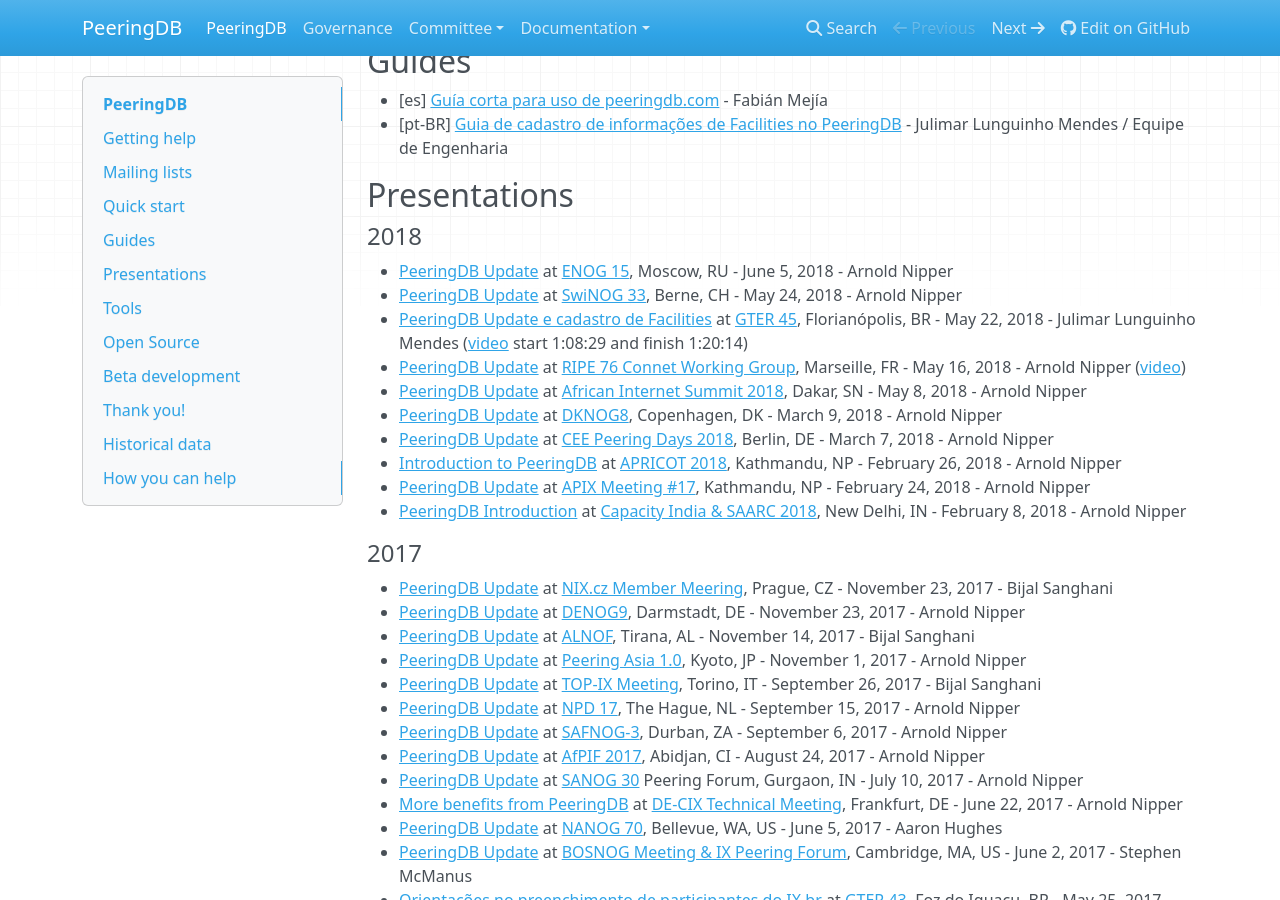
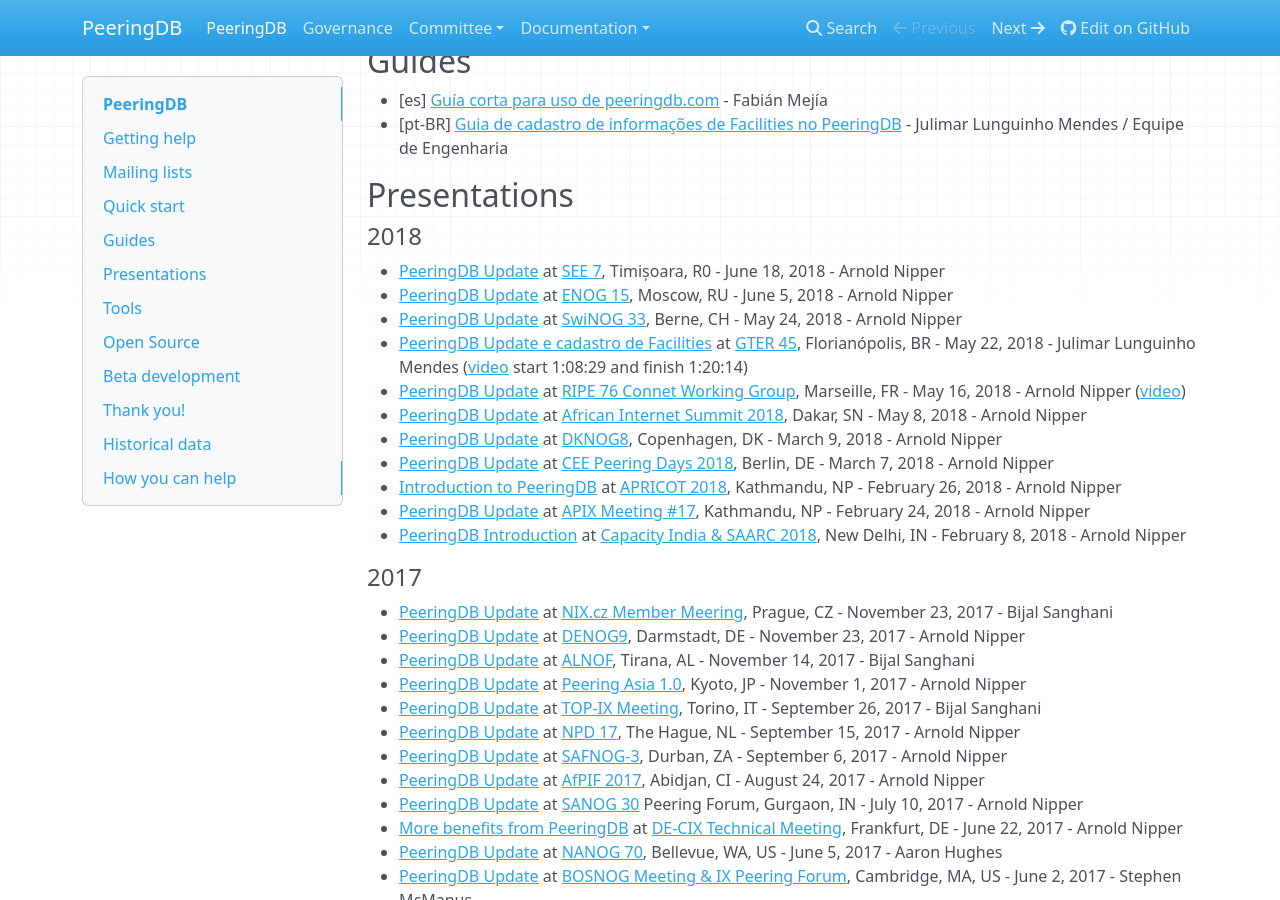
Before and after one commit to peeringdb/docs, an MkDocs documentation site: the page built from docs/index.md, in a window 1280 px wide and 900 px high, scrolled down 1184 px. Built offline with MkDocs 1.6.1, drawn with Linux system fonts in a browser that asks for light colours; nearby versions of some CDN libraries; old or Windows-style settings are respelled for this version of MkDocs.

Commit message:
Added Arnold's SEE 7 presentation.

```diff
--- a/docs/index.md
+++ b/docs/index.md
@@ -52,6 +52,7 @@
 
 #### 2018
 
+- [PeeringDB Update](presentation/20180619-SEE7-Lightning-Nipper.pdf) at [SEE 7](https://www.ripe.net/participate/meetings/regional-meetings/see/see-7), Timișoara, R0 - June 18, 2018 - Arnold Nipper
 - [PeeringDB Update](presentation/20180605-ENOG15-Nipper-V2.pdf) at [ENOG 15](https://www.enog.org/enog-15/programme/agenda/), Moscow, RU - June 5, 2018 - Arnold Nipper
 - [PeeringDB Update](presentation/20180524-SwiNOG-33-Lightning-Nipper-V2.pdf) at [SwiNOG 33](http://www.swinog.ch/meetings/swinog33/index.asp), Berne, CH - May 24, 2018 - Arnold Nipper
 - [PeeringDB Update e cadastro de Facilities](presentation/gter45-peeringdb.20180515.pdf) at [GTER 45](http://gtergts.nic.br/), Florianópolis, BR - May 22, 2018 - Julimar Lunguinho Mendes ([video](https://www.youtube.com/watch?v=W0hSdRr4UW0) start 1:08:29 and finish 1:20:14)
```
Also changed, not shown: 1 other file.
